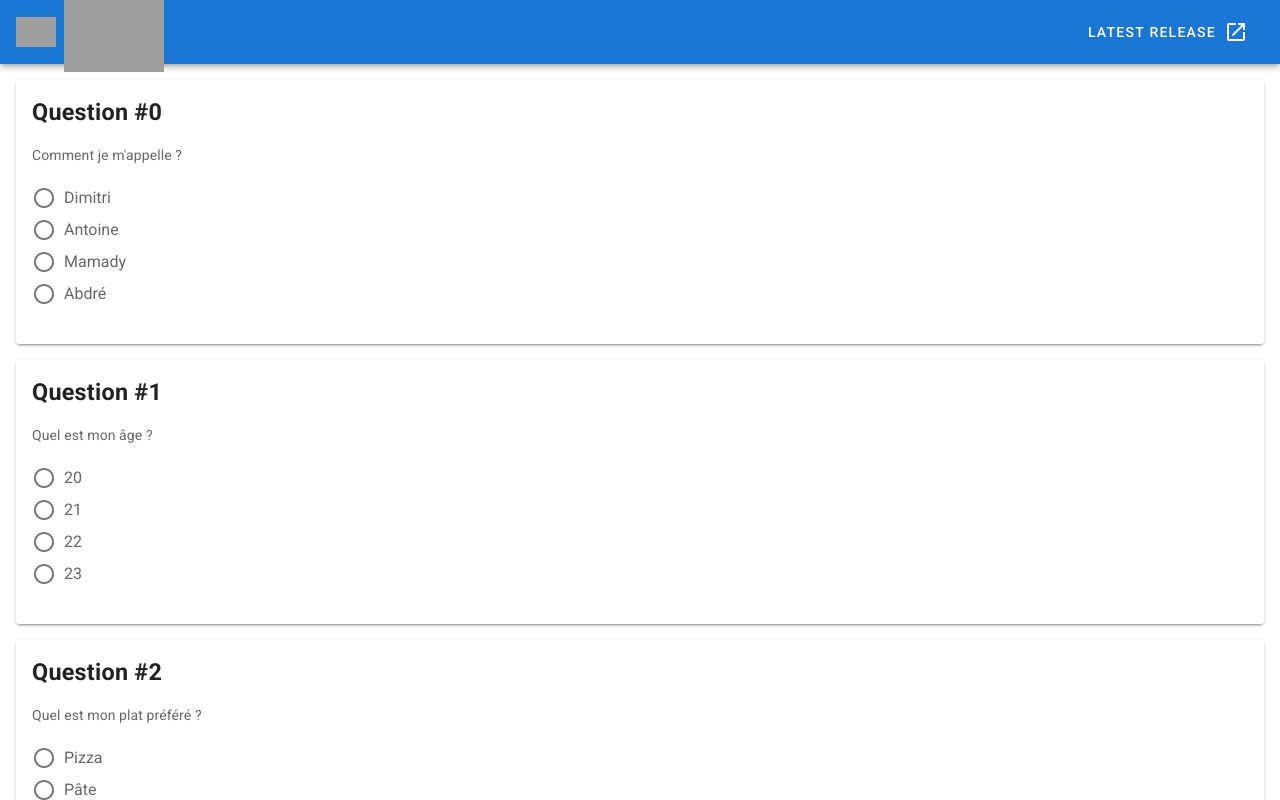
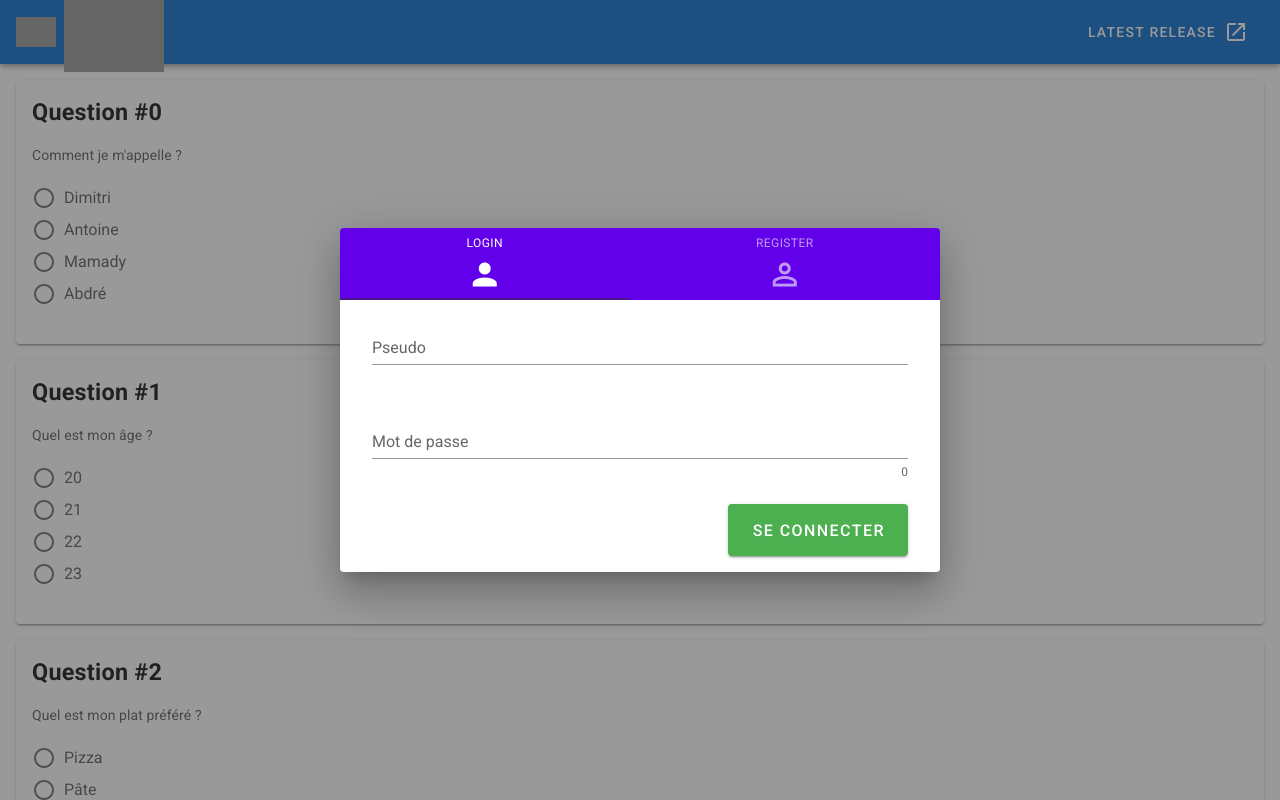
Before and after one commit to berririasmaOrg/APP4-Project-MiseSituation, a Vue app in the folder 7-quizz-fe/: page / in a window 1280 px wide. Shown: the top 800 px of the page. Built offline with nearby package versions, Linux system fonts and the light colour scheme; grey boxes are pictures that could not be loaded.

Commit message:
Commit axios post request

```diff
--- a/7-quizz-fe/src/App.vue
+++ b/7-quizz-fe/src/App.vue
@@ -42,7 +42,7 @@
         <question v-for="(q, i) in questions" class="ma-4" :key="i" :number="i" :question="q" :corrected="corrected" />
         <v-btn color="primary" @click="correct = true">Valider</v-btn>
       </v-form>
-      <!--<credentials></credentials>-->
+      <credentials></credentials>
     </v-main>
   </v-app>
 </template>
@@ -50,14 +50,14 @@
 <script>
 //import HelloWorld from './components/HelloWorld';
 import Question from './components/Question';
-//import credentials from './components/credentials.vue';
+import credentials from './components/credentials.vue';
 
 export default {
   name: 'App',
 
   components: {
     Question,
-    //credentials,
+    credentials,
     //HelloWorld,
   },
 
--- a/7-quizz-fe/src/components/credentials.vue
+++ b/7-quizz-fe/src/components/credentials.vue
@@ -15,7 +15,7 @@
                                     <v-form ref="loginForm" v-model="valid" lazy-validation>
                                         <v-row>
                                             <v-col cols="12">
-                                                <v-text-field v-model="loginName" :rules="loginNameRules" label="Pseudo" hint="Au moins 3 caractères" required></v-text-field>
+                                                <v-text-field v-model="loginName" label="Pseudo" hint="Au moins 3 caractères" required></v-text-field>
                                             </v-col>
                                             <v-col cols="12">
                                                 <v-text-field v-model="loginPassword" :append-icon="show1?'eye':'eye-off'" :rules="[rules.required, rules.min]" :type="show1 ? 'text' : 'password'" name="input-10-1" label="Mot de passe" counter @click:append="show1 = !show1"></v-text-field>
@@ -24,7 +24,7 @@
                                             </v-col>
                                             <v-spacer></v-spacer>
                                             <v-col class="d-flex" align-end>
-                                                <v-btn x-large block :disabled="!valid" color="success" @click="validate"> Se connecter </v-btn>
+                                                <v-btn x-large block :disabled="!valid" color="success" @click="login"> Se connecter </v-btn>
                                             </v-col>
                                         </v-row>
                                     </v-form>
@@ -37,17 +37,17 @@
                                     <v-form ref="registerForm" v-model="valid" lazy-validation>
                                         <v-row>
                                             <v-col cols="12">
-                                                <v-text-field v-model="name" :rules="[rules.loginName, rules.required, rules.minName]" label="Pseudo" maxlength="20" hint="Au moins 3 caractères" required></v-text-field>
+                                                <v-text-field v-model="registerName" :rules="[rules.loginNameRule, rules.required, rules.minName]" label="Pseudo" maxlength="20" hint="Au moins 3 caractères" required></v-text-field>
                                             </v-col>
                                             <v-col cols="12">
-                                                <v-text-field v-model="password" :append-icon="show1 ? 'mdi-eye' : 'mdi-eye-off'" :rules="[rules.required, rules.min]" :type="show1 ? 'text' : 'password'" name="input-10-1" label="Mot de passe" hint="Au moins 8 caractères" counter @click:append="show1 = !show1"></v-text-field>
+                                                <v-text-field v-model="registerPassword" :append-icon="show1 ? 'mdi-eye' : 'mdi-eye-off'" :rules="[rules.required, rules.min]" :type="show1 ? 'text' : 'password'" name="input-10-1" label="Mot de passe" hint="Au moins 8 caractères" counter @click:append="show1 = !show1"></v-text-field>
                                             </v-col>
                                             <v-col cols="12">
                                                 <v-text-field block v-model="verify" :append-icon="show1 ? 'mdi-eye' : 'mdi-eye-off'" :rules="[rules.required, passwordMatch]" :type="show1 ? 'text' : 'password'" name="input-10-1" label="Confirmer le mot de passe" counter @click:append="show1 = !show1"></v-text-field>
                                             </v-col>
                                             <v-spacer></v-spacer>
                                             <v-col class="d-flex ml-auto" sm="5">
-                                                <v-btn x-large block :disabled="!valid" color="success" @click="validate">Enregistrer</v-btn>
+                                                <v-btn x-large block :disabled="!valid" color="success" @click="register">Enregistrer</v-btn>
                                             </v-col>
                                         </v-row>
                                     </v-form>
@@ -62,24 +62,51 @@
 </template>
 
 <script>
+    import axios from "axios";
+
     export default {
         name: "CredentialsComponent",
         computed: {
             passwordMatch() {
-            return () => this.password === this.verify || "Le mot de passe ne correspond pas";
+            return () => this.registerPassword === this.verify || "Le mot de passe ne correspond pas";
             }
         },
         methods: {
-            validate() {
-            if (this.$refs.loginForm.validate()) {
-                // submit form to server/API here...
-            }
+            register() {
+                if (this.$refs.registerForm.register()) {
+                    // submit form to server/API here with axios
+                    const data = {
+                        name: this.registerName,
+                        password: this.registerPassword
+                    };
+                    axios.post("https://9316-193-55-29-173.ngrok-free.app/user", data).then(response => {
+                        console.log(response);
+                    }).catch(error => {
+                        console.log(error);
+                    })
+
+                }
+            },
+            login() {
+                if (this.$refs.loginForm.login()) {
+                    // submit form to server/API here with axios
+                    const data = {
+                        name: this.loginName,
+                        password: this.loginPassword
+                    };
+                    axios.post("", data).then(response => {
+                        console.log(response);
+                    }).catch(error => {
+                        console.log(error);
+                    })
+
+                }
             },
             reset() {
-            this.$refs.form.reset();
+                this.$refs.form.reset();
             },
             resetValidation() {
-            this.$refs.form.resetValidation();
+                this.$refs.form.resetValidation();
             }
         },
         data: () => ({
@@ -91,16 +118,17 @@
             ],
             valid: true,
 
-            password: "",
             verify: "",
             loginPassword: "",
             loginName: "",
+            registerName: "",
+            registerPassword: "",
             show1: false,
             rules: {
             required: value => !!value || "Requis.",
             min: v => (v && v.length >= 8) || "Min 8 caractères",
             minName: v => (v && v.length >= 3) || "Min 3 caractères",
-            loginName: v => /[a-zA-Z0-9]+/.test(v) || "Le pseudo ne doit contenir que des lettres et des chiffres"
+            loginNameRule: v => /[a-zA-Z0-9]+/.test(v) || "Le pseudo ne doit contenir que des lettres et des chiffres"
             }
         })
     };
```
